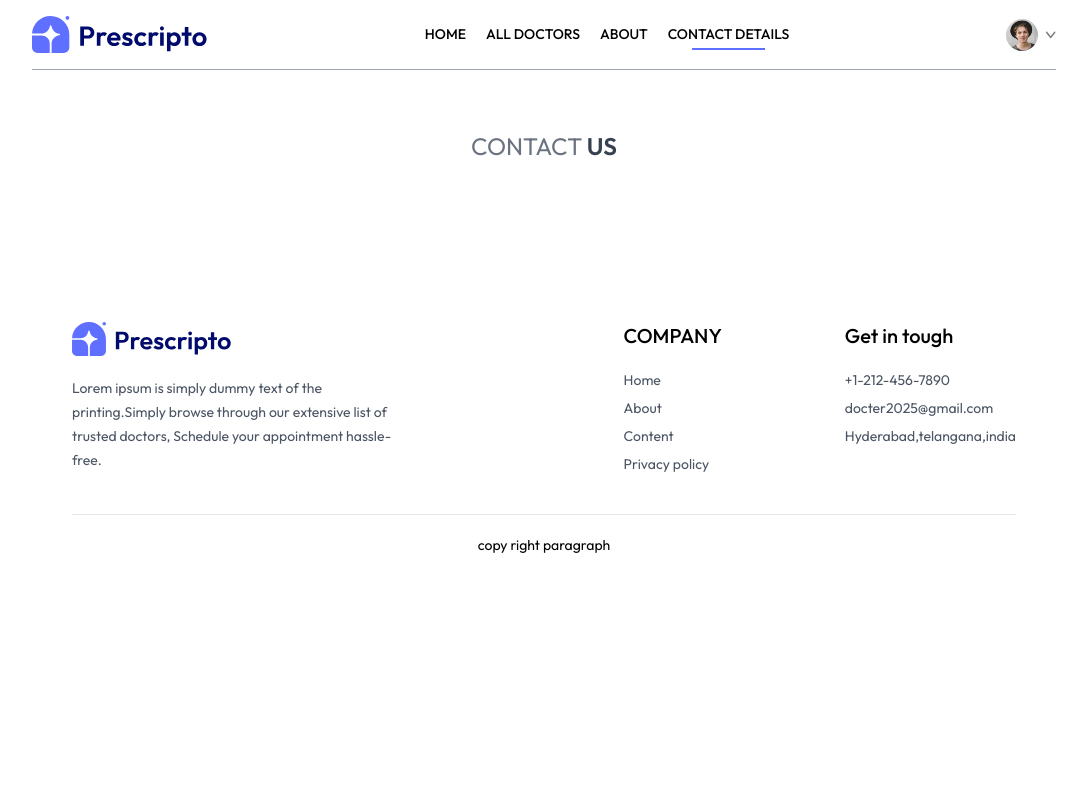
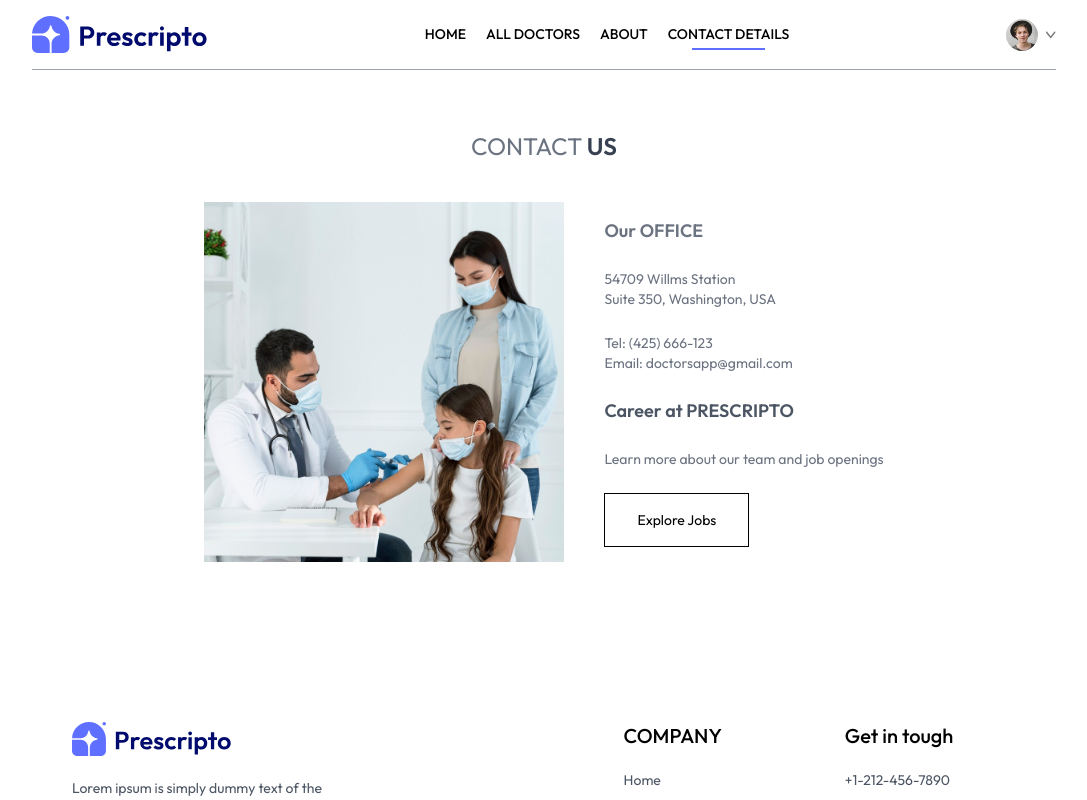
Before and after one commit to Shyamala9926/DoctorApp, a React (Vite) app: page /contact in a window 1280 px wide. Shown: the top 800 px of the page, without its empty margins (96-1183 px from the left). Built offline with nearby package versions, Linux system fonts and the light colour scheme.

Commit message:
add contact page

```diff
--- a/src/pages/Contact.jsx
+++ b/src/pages/Contact.jsx
@@ -1,4 +1,5 @@
-import React from 'react'
+/*import React from 'react'
+import { assets } from "../assets/assets";
 
 function Contact() {
   return (
@@ -6,8 +7,57 @@
       <div className='text-center text-2xl pt-10 text-gray-500'>
         <p>CONTACT <span className='text-gray-700 font-semibold' > US</span></p>
       </div>
+
+      <div className='my-10 flex flex-col justify-center md:flex-row gap-10 mb-28 text-sm'>
+        <img className='w-full md:max-w-[360px]' src={assets .contact_image} alt=""/>
+        <div className='flex flex-col justify-center items-start gap-6'>
+          <p className='font-semibold text-lg text-gray-500'>Our OFFICE</p>
+          <p className='text-gray-500'>54709 willms station <br /> suite 350,washington,USA</p>
+          <p className='text-gray-500'> Tel:(425)666-123 <br/>Email:doctorsapp@gmail.com</p>
+          <p className='font-semibold text-lg text-gray-600'>Career at PRESCRIPTO</p>
+          <p className='text-gray-500'>Learn more about our team and job openings</p>
+          <button className=' border border-black px-8 py-4 text-sm hover:bg-black hover:text-white transition-all duration-500'>Explore Jobs</button>        </div>
+      </div>
       </div>
   )
 }
 
-export default Contact
+export default Contact */
+
+import React from 'react';
+import { assets } from "../assets/assets";
+
+function Contact() {
+  return (
+    <div>
+      <div className='text-center text-2xl pt-10 text-gray-500'>
+        <p>
+          CONTACT <span className='text-gray-700 font-semibold'>US</span>
+        </p>
+      </div>
+
+      <div className='my-10 flex flex-col justify-center md:flex-row gap-10 mb-28 text-sm'>
+        <img className='w-full md:max-w-[360px]' src={assets.contact_image} alt="Contact" />
+
+        <div className='flex flex-col justify-center items-start gap-6'>
+          <p className='font-semibold text-lg text-gray-500'>Our OFFICE</p>
+          <p className='text-gray-500'>
+            54709 Willms Station <br />
+            Suite 350, Washington, USA
+          </p>
+          <p className='text-gray-500'>
+            Tel: (425) 666-123 <br />
+            Email: doctorsapp@gmail.com
+          </p>
+          <p className='font-semibold text-lg text-gray-600'>Career at PRESCRIPTO</p>
+          <p className='text-gray-500'>Learn more about our team and job openings</p>
+          <button className='border border-black px-8 py-4 text-sm hover:bg-black hover:text-white transition-all duration-500'>
+            Explore Jobs
+          </button>
+        </div>
+      </div>
+    </div>
+  );
+}
+
+export default Contact;
```
